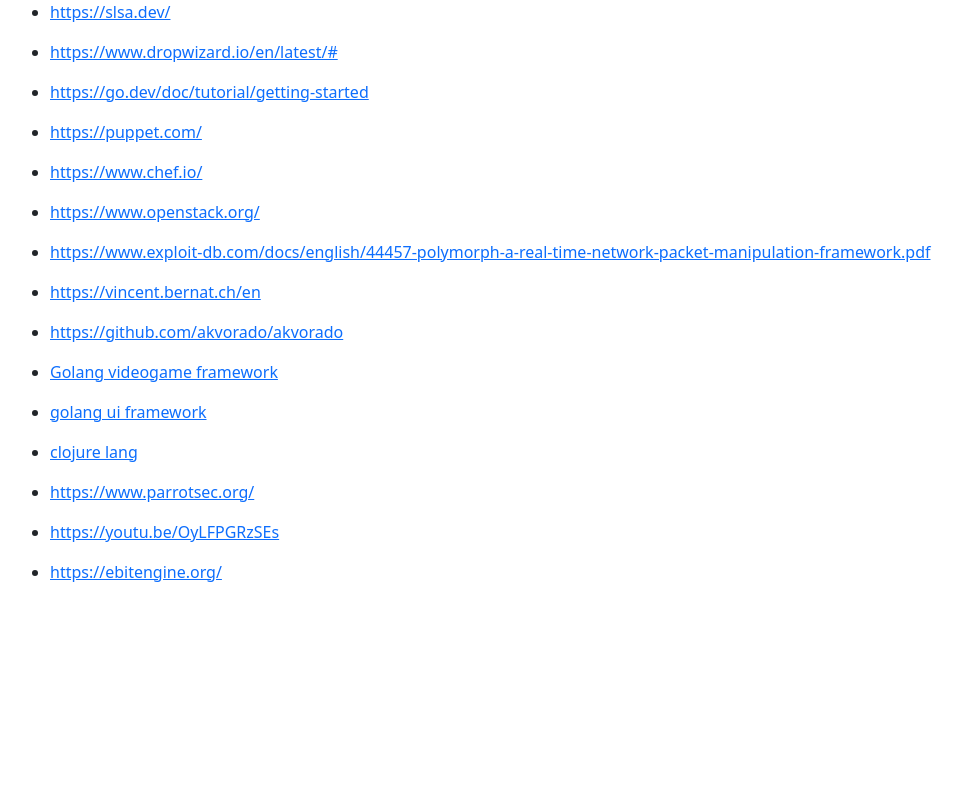
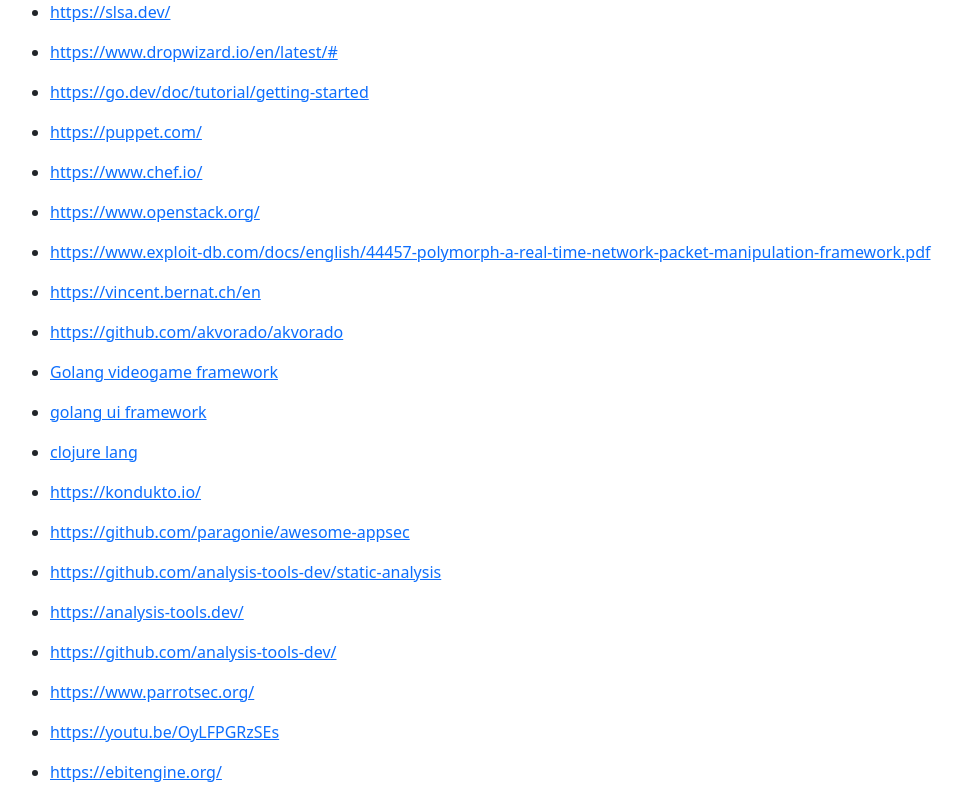
Before and after one commit to meltingscales/henrypost.net, a React (Create React App) app: page /fun/cool-links in a window 1280 px wide. Shown: the part 973-1773 px from the top of the page, without its empty margins (100-1063 px from the left). Before the commit the page ends 1573 px from the top, so only its background shows below. Built offline with nearby package versions, Linux system fonts and the light colour scheme.

Commit message:
moar links

```diff
--- a/src/pages/fun/PageCoolLinks.tsx
+++ b/src/pages/fun/PageCoolLinks.tsx
@@ -14,6 +14,11 @@
 Golang videogame framework
 golang ui framework
 clojure lang
+https://kondukto.io/
+https://github.com/paragonie/awesome-appsec
+https://github.com/analysis-tools-dev/static-analysis
+https://analysis-tools.dev/
+https://github.com/analysis-tools-dev/
 https://www.parrotsec.org/
 https://youtu.be/OyLFPGRzSEs
 https://ebitengine.org/`
```
